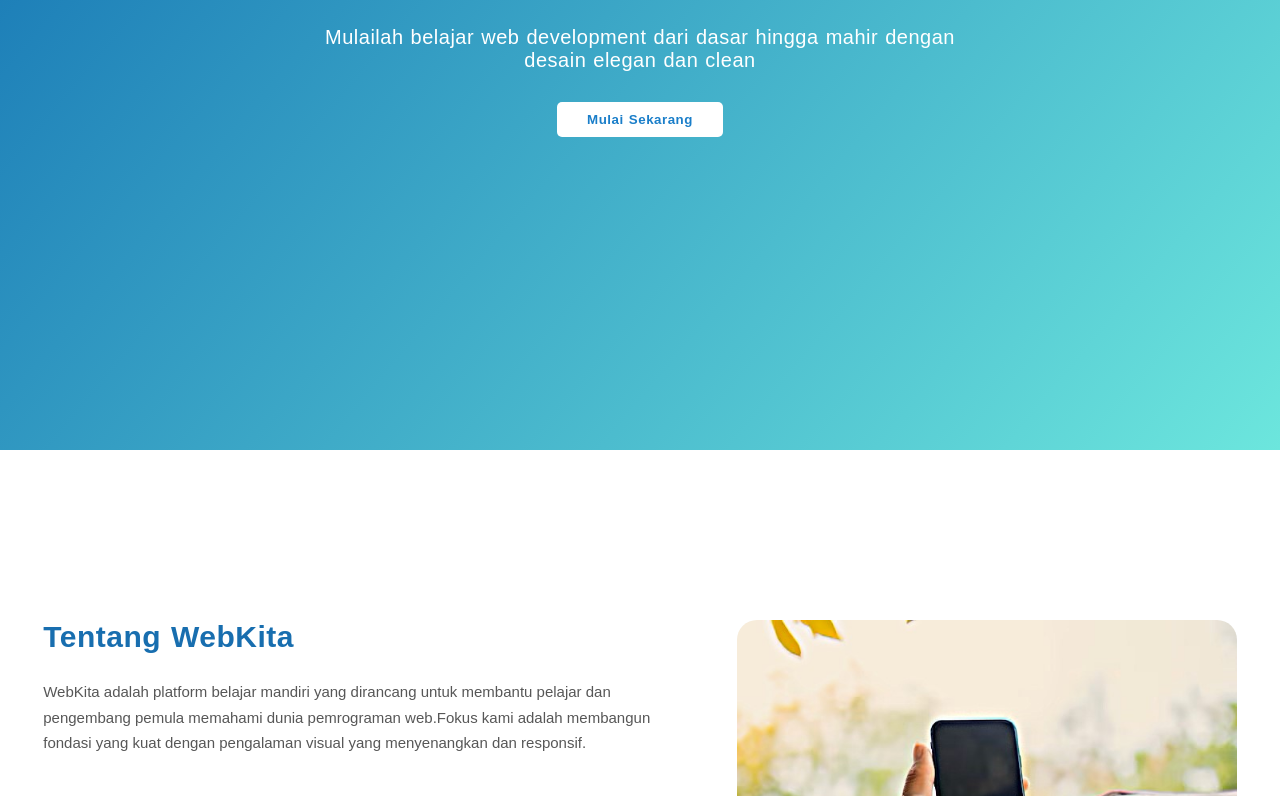
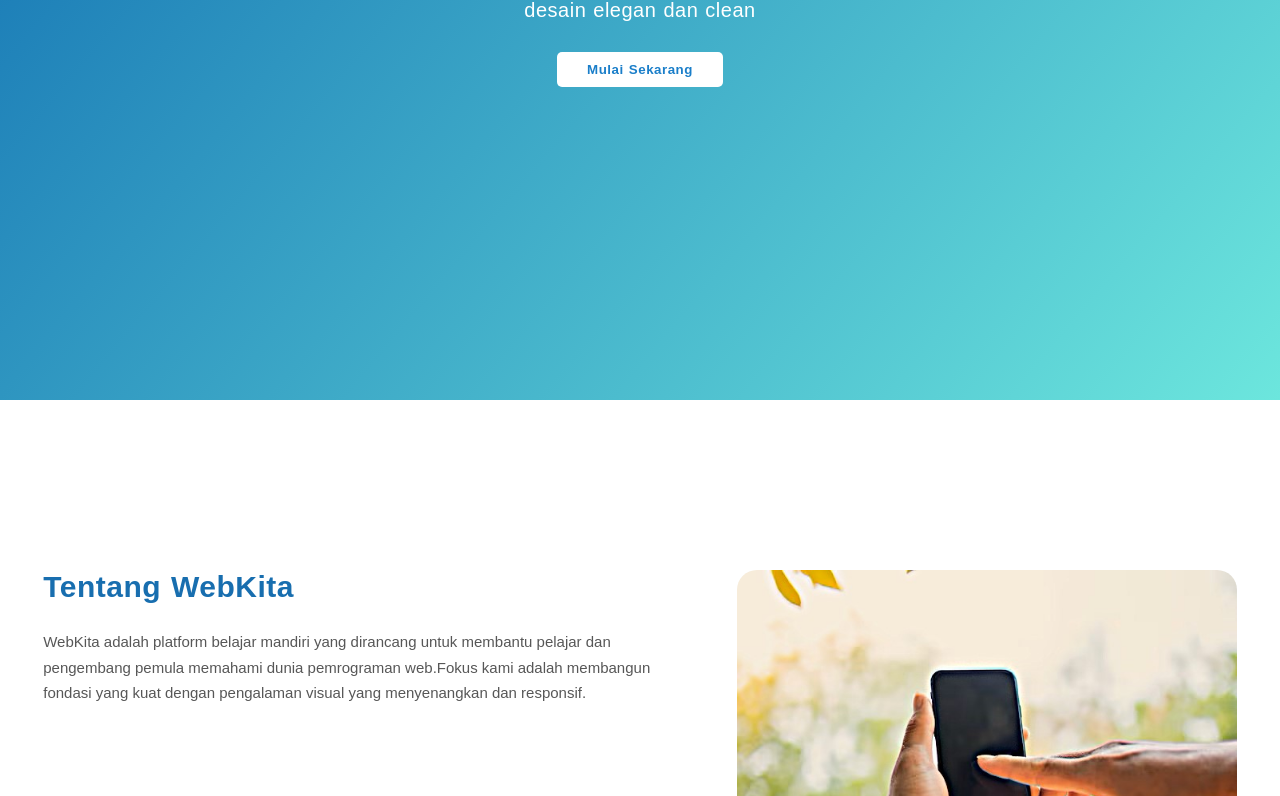
Before and after one commit to Fadhil-dil/Tugas-ui, a plain HTML site: page index.html in a window 1280 px wide. Shown: the part 400-1196 px from the top of the page. Drawn offline with Linux system fonts and the light colour scheme.

Commit message:
apdtetan terbaru

```diff
--- a/style.css
+++ b/style.css
@@ -35,6 +35,7 @@
     font-size: 14px;
     margin-left: 50px;
     font-weight: 550;
+    cursor: pointer;
  }
 
  header h2{
@@ -53,7 +54,7 @@
     text-align: center;
     width: 100%;
     height: 790px;
-    padding-top: 60px;
+    padding-top: 10px;
     background: #1a7ec9;
     background: linear-gradient(130deg, rgb(14, 107, 177) 0%, rgba(108, 230, 221, 1) 100%);
  }
@@ -83,6 +84,7 @@
     font-weight: 700;
     letter-spacing: 0.5px;
     word-spacing: 1px;
+    cursor: pointer;
  }
 
 
```
